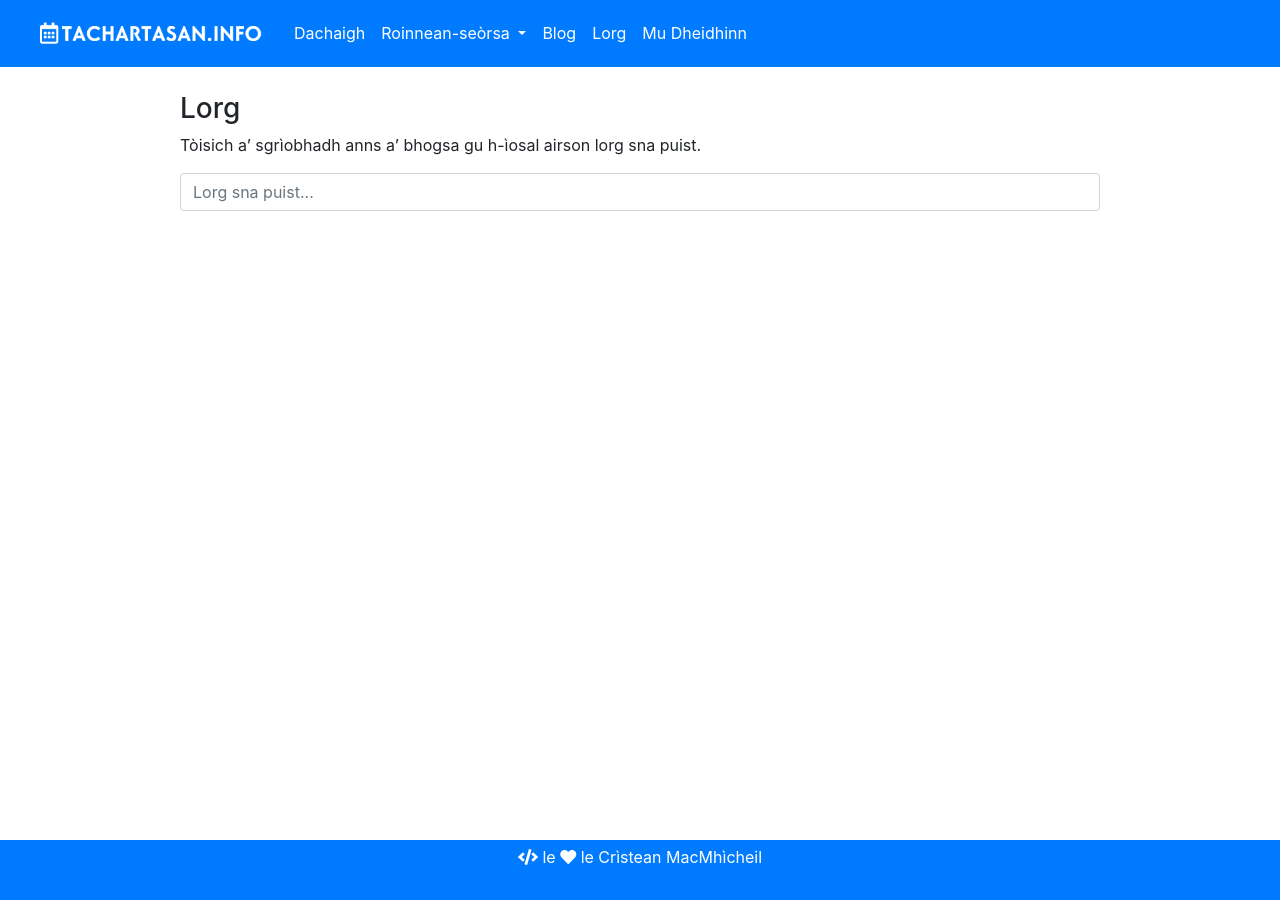
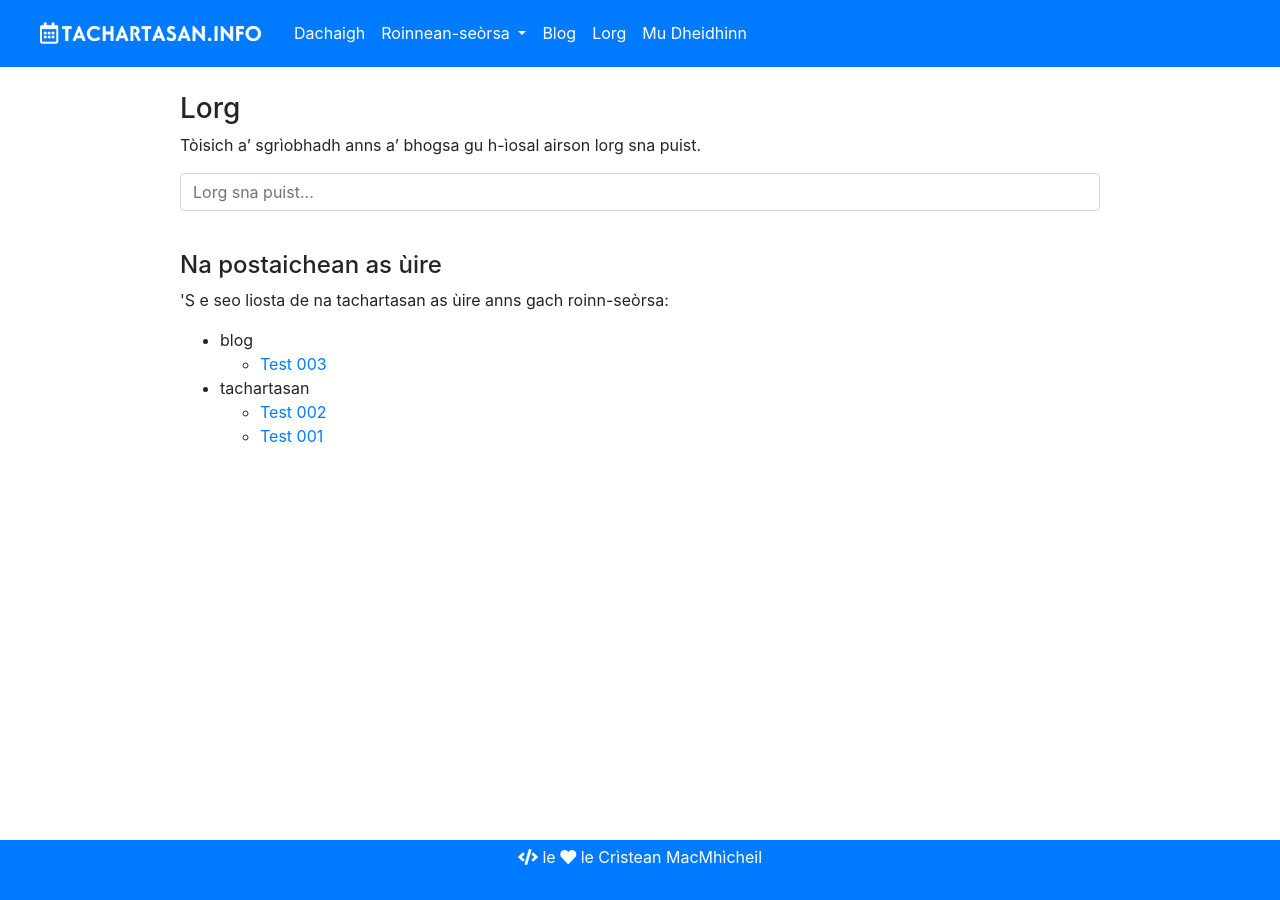
Before and after one commit to tachartasan/tachartasan.github.io, a Jekyll site: the page built from search.md, in a window 1280 px wide. Built offline with Jekyll 4.4.1, drawn with Linux system fonts in a browser that asks for light colours; nearby versions of some CDN libraries.

Commit message:
Update search.md

```diff
--- a/search.md
+++ b/search.md
@@ -23,3 +23,20 @@ SimpleJekyllSearch({
   json: '{{ site.baseurl }}/search.json'
 })
 </script>
+
+<h4>Na postaichean as ùire</h4>
+
+<p>'S e seo liosta de na tachartasan as ùire anns gach roinn-seòrsa:</p>
+
+<ul>
+{% assign sorted_categories = site.categories | sort %}
+  {% for category in sorted_categories %}
+    <li><a name="{{ category | first }}">{{ category | first }}</a>
+      <ul>
+      {% for post in category.last limit:3 %}
+        <li><a href="{{ site.baseurl }}/{{ post.url }}">{{ post.title }}</a></li>
+      {% endfor %}
+      </ul>
+    </li>
+  {% endfor %}
+</ul>
```
